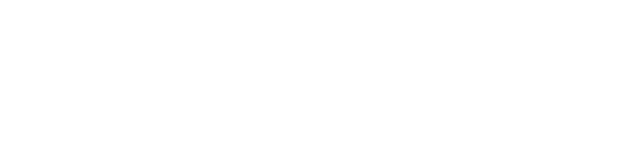
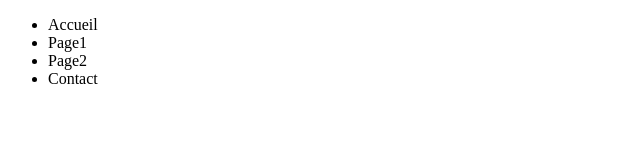
Before and after one commit to ahlem9392/get-git, a plain HTML site: page index.html in a window 1280 px wide. Shown: the whole page, without its empty margins (0-640 px from the left). Drawn offline with Linux system fonts and the light colour scheme.

Commit message:
nav bar added

```diff
--- a/index.html
+++ b/index.html
@@ -7,6 +7,15 @@
     <title>Get Git </title>
 </head>
 <body>
-
+    <header>
+        <nav>
+            <ul>
+                <li><a href="#"></a>   Accueil</li>
+                <li><a href="#"></a>Page1</li>
+                <li><a href="#"></a>Page2</li>
+                <li><a href="#"></a>Contact</li>
+            </ul>
+        </nav>
+    </header>
 </body>
 </html>
```
